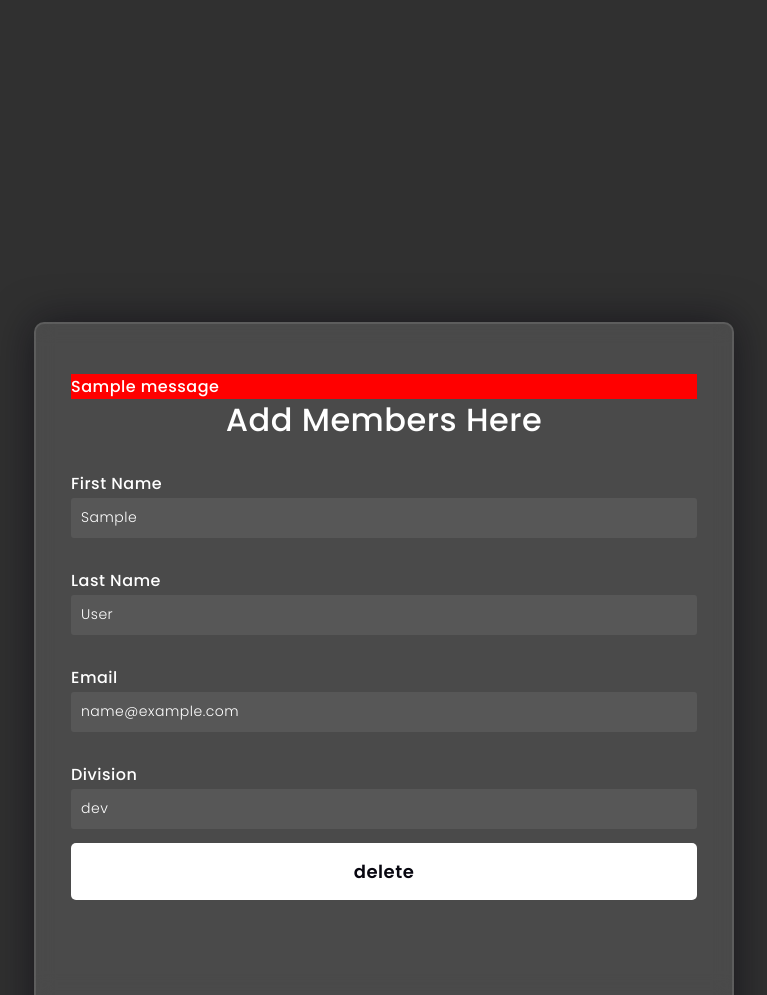
After one commit to dawittamene/Club-Members-Management-System-, a Django app: page /deletemembers/1/ in a window 1280 px wide. The commit adds this page. Shown: the whole page, without its empty margins (256-1023 px from the left). Run offline with Django 4.2, Linux system fonts and the light colour scheme; tables that the repository leaves empty hold one stand-in row (values such as "Sample post"); one stand-in notice (Sample message) is shown.

Commit message:
add some function

```diff
--- a/base/forms.py
+++ b/base/forms.py
@@ -10,7 +10,7 @@ class CreateUserForm(UserCreationForm):
 class AddMembersModelForm(ModelForm):
     class Meta:
         model = Members
-        fields = ['id','firstname','lastname','email','division','phonenumber',]
+        fields = ['id','firstname','lastname','email','division']
 
 
 class PostNewsModelForm(ModelForm):
--- a/base/templates/admin/addmembers.html
+++ b/base/templates/admin/addmembers.html
@@ -39,8 +39,7 @@
         <label for="division">Division</label>
         <input type="text" placeholder="division" id="password1" name="division" required>
 
-        <label for="division">Phone Number</label>
-        <input type="text" placeholder="Phone Number" id="password1" name="phonenumber" required>
+
 
 
 
--- /dev/null
+++ b/base/templates/admin/deletemember.html
@@ -0,0 +1,54 @@
+{% load static %}
+
+<html lang="en">
+<head>
+  <!-- Design by foolishdeveloper.com -->
+    <title>Add Members Page</title>
+
+    <link rel="preconnect" href="https://fonts.gstatic.com">
+    <link rel="stylesheet" href="https://cdnjs.cloudflare.com/ajax/libs/font-awesome/5.15.4/css/all.min.css">
+    <link href="https://fonts.googleapis.com/css2?family=Poppins:wght@300;500;600&display=swap" rel="stylesheet">
+    <!--Stylesheet-->
+    <link href="{% static 'css/form.css' %}" rel="stylesheet">
+
+</head>
+<body>
+    <div class="background">
+        <div class="shape"></div>
+        <div class="shape"></div>
+    </div>
+    <form action="" method="POST">
+        {% csrf_token %}
+
+        {% for x in messages %}
+
+        <p style="background-color: red;">{{x}}</p>
+
+        {% endfor %}
+        <h3>Add Members Here</h3>
+
+        <label for="username">First Name</label>
+        <input type="text" placeholder="First Name" name="firstname" value="{{member.firstname}}" id="username" required>
+
+        <label for="username">Last Name</label>
+        <input type="text" placeholder="Last Name " name="lastname"  value="{{member.lastname}}" id="username" required>
+
+        <label for="email">Email</label>
+        <input type="email" placeholder="Email or Phone" name="email" value="{{member.email}}" id="email" required>
+
+        <label for="division">Division</label>
+        <input type="text" placeholder="division" id="password1" name="division"  value="{{member.division}}" required>
+
+
+
+
+
+       <button type="submit">delete</button>
+
+
+
+
+
+    </form>
+</body>
+</html>
--- a/base/templates/base/Profile.html
+++ b/base/templates/base/Profile.html
@@ -111,7 +111,7 @@
             </div>
         </div>
         <div class="text-right mt-3">
-            <button type="button" class="btn btn-primary"><a href="{% url 'updateprofile' %}">Save changes</a></button>&nbsp;
+            <button type="button" class="btn btn-primary">Save</button>&nbsp;
             <button type="button" class="btn btn-default">Cancel</button>
         </div>
     </div>
--- a/base/urls.py
+++ b/base/urls.py
@@ -16,8 +16,9 @@ urlpatterns = [
     path("update/<int:id>/", views.view_profile, name="edit"),
     path("event/", views.Event, name="event"),
     path("problem/", views.Problem, name="problem"),
+    path("deletemembers/<int:id>/", views.deletemembers, name="deletemembers"),
 
-    path("updateprofile/", views.updateprofile, name="updateprofile"),
+
 
 
 ]
--- a/base/views.py
+++ b/base/views.py
@@ -41,6 +41,8 @@ def adminpage(request):
 
     context = {'addmembers':addmembers,'total_members':total_members,'dev':dev,'cpd':cpd,'cbd':cbd}
     return render(request, 'admin/adminpage.html',context)
+@admin_only
+
 def NewsPost(request):
     form=PostNewsModelForm()
     if request.method == 'POST':
@@ -66,10 +68,11 @@ def AddMembers(request):
 
     return render(request, 'admin/addmembers.html')
 
+@login_required(login_url="loginpage")
 
 def Profile(request):
-    id=request.user.id
-    return render(request, 'base/Profile.html',{'id':id})
+
+    return render(request, 'base/Profile.html')
 
 
 def loginpage(request):
@@ -102,41 +105,52 @@ def logoutPage(request):
     logout(request)
     return redirect('loginpage')
 
-def view_profile(request):
-    member = Members.objects.get(id=request.user.id)
+@login_required(login_url="loginpage")
+def view_profile(request,id):
+    member = Members.objects.get(id=id)
     if request.method == 'POST':
         member.firstname = request.POST['firstname']
         member.lastname = request.POST['lastname']
         member.email = request.POST['email']
         member.division = request.POST['division']
-        member.phonenumber = request.POST['phonenumber']
         member.save()
-        messages.success(request, 'account Saved successfully!!! ')
+        messages.success(request, 'account updated successfully!!! ')
+        return redirect('adminpage')
     return render(request, 'admin/edit.html', context={"member": member})
 
-def updateprofile(request):
-    if request.method == "POST":
-        current_password = request.POST.get('current_password')
-        new_password = request.POST.get('new_password')
-        renew_password = request.POST.get('renew_password')
+# def updateprofile(request):
+#     if request.method == "POST":
+#         current_password = request.POST.get('current_password')
+#         new_password = request.POST.get('new_password')
+#         renew_password = request.POST.get('renew_password')
 
-        try:
-            profile = User.objects.get(pk=request.user.id)
+#         try:
+#             profile = User.objects.get(pk=request.user.id)
 
-            if check_password(current_password, profile.password):
-                if new_password == renew_password:
-                    profile.set_password(renew_password)
-                    profile.save()
-                    return "Password updated successfully."
-                else:
-                    return "New password and confirm password do not match."
-            else:
-                return "Current password is incorrect."
-        except User.DoesNotExist:
-            return "User profile does not exist."
+#             if check_password(current_password, profile.password):
+#                 if new_password == renew_password:
+#                     profile.set_password(renew_password)
+#                     profile.save()
+#                     return "Password updated successfully."
+#                 else:
+#                     return "New password and confirm password do not match."
+#             else:
+#                 return "Current password is incorrect."
+#         except User.DoesNotExist:
+#             return "User profile does not exist."
 
-    return render(request, 'base/updateprofile.html', {})
+    # return render(request, 'base/updateprofile.html', {})
 def Event(request):
     return render(request, 'base/event.html')
+@login_required(login_url="loginpage")
 def Problem(request):
     return render(request, 'base/problem.html')
+def deletemembers(request,id):
+
+    member = Members.objects.get(id=id)
+    if request.method == 'POST':
+
+        member.delete()
+        messages.success(request, 'account delete successfully!!! ')
+        return redirect('adminpage')
+    return render(request, 'admin/deletemember.html', context={"member": member})
```
Also changed, not shown: base/templates/admin/adminpage.html (+8 -4 lines), base/templates/admin/edit.html (+5 -3 lines).
